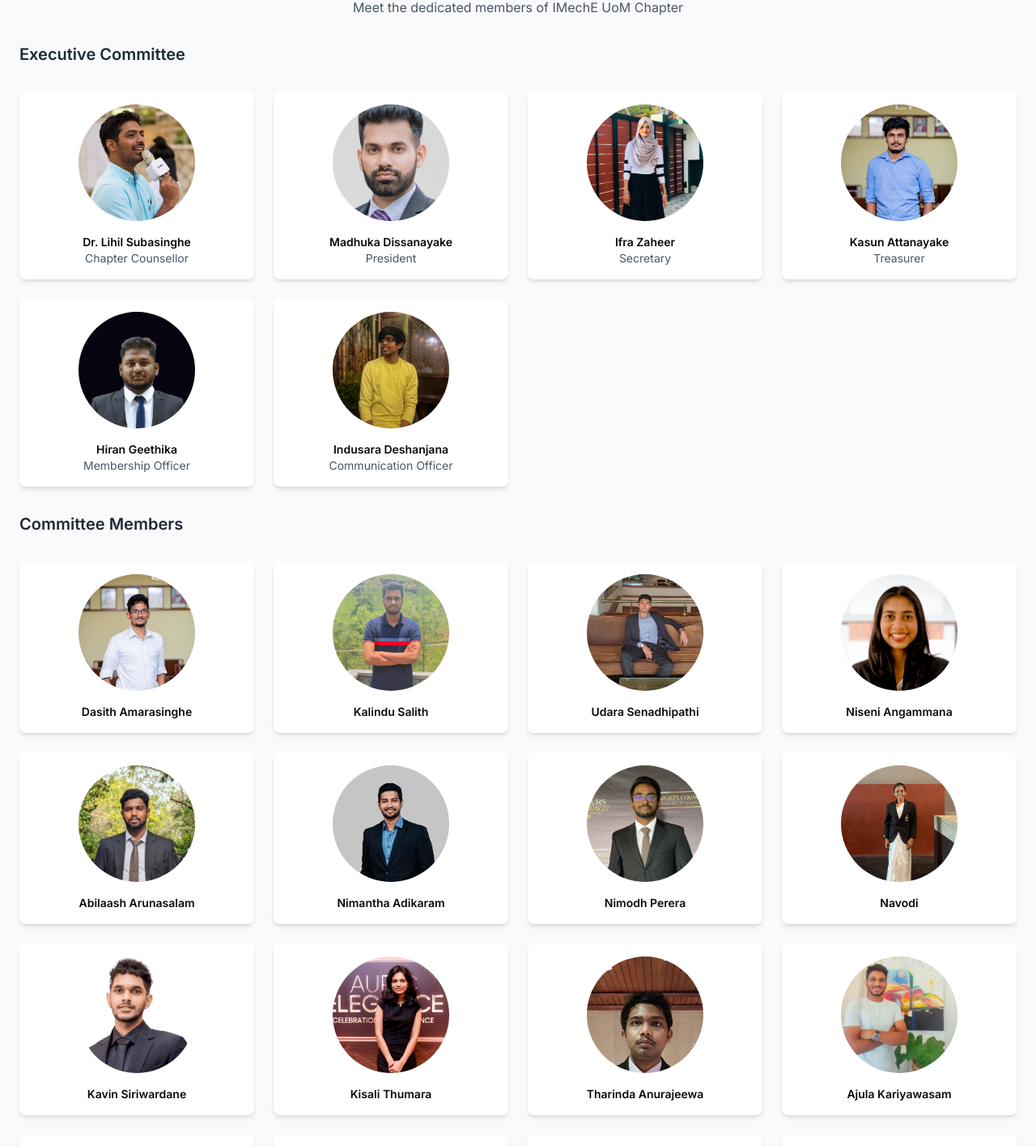
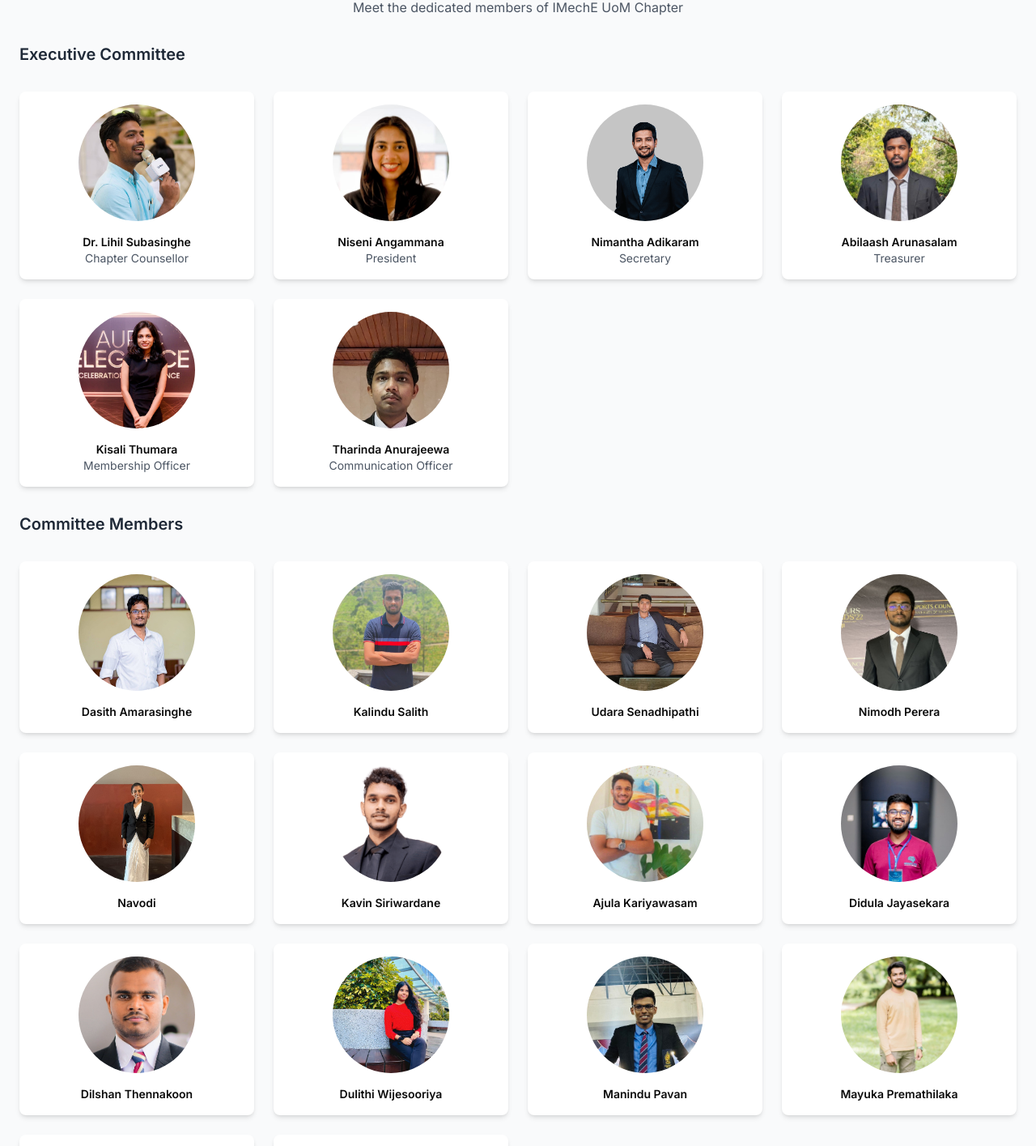
Before and after one commit to TharindaPrabhath/imeche, a Next.js app: page / in a window 1280 px wide. Shown: the part 2096-3511 px from the top of the page at 81% size. Built offline with nearby package versions, Linux system fonts and the light colour scheme.

Commit message:
Update members

```diff
--- a/app/page.tsx
+++ b/app/page.tsx
@@ -2,7 +2,7 @@ import { AboutSection } from '@/components/about-section';
 import { ContactUsSection } from '@/components/contact-us-section';
 import { EventsSection } from '@/components/events-section';
 import { HeroSection } from '@/components/Hero-section';
-import { MembersSection } from '@/components/memebrs-section';
+import { MembersSection } from '@/components/members-section';
 
 export default function Home() {
   return (
--- a/components/memebrs-section.tsx
+++ b/components/members-section.tsx
@@ -8,38 +8,38 @@ const EXECUTIVE_MEMBERS = [
     imageUrl: '/members/Lihil.jpg'
   },
   {
-    firstName: 'Madhuka',
-    lastName: 'Dissanayake',
+    firstName: 'Niseni',
+    lastName: 'Angammana',
     designation: 'President',
-    imageUrl: '/members/batch-19/Madhuka.png'
+    imageUrl: '/members/batch-20/Niseni.jpg'
   },
   {
-    firstName: 'Ifra',
-    lastName: 'Zaheer',
+    firstName: 'Nimantha',
+    lastName: 'Adikaram',
     designation: 'Secretary',
-    imageUrl: '/members/batch-20/Ifra.jpg'
+    imageUrl: '/members/batch-21/Nimantha.png'
   },
   {
-    firstName: 'Kasun',
-    lastName: 'Attanayake',
+    firstName: 'Abilaash',
+    lastName: 'Arunasalam',
     designation: 'Treasurer',
-    imageUrl: '/members/batch-19/Kasun.jpg'
+    imageUrl: '/members/batch-20/Abhilaash.jpg'
   },
   {
-    firstName: 'Hiran',
-    lastName: 'Geethika',
+    firstName: 'Kisali',
+    lastName: 'Thumara',
     designation: 'Membership Officer',
-    imageUrl: '/members/batch-20/Hiran.png'
+    imageUrl: '/members/batch-21/Kisali.jpg'
   },
   {
-    firstName: 'Indusara',
-    lastName: 'Deshanjana',
+    firstName: 'Tharinda',
+    lastName: 'Anurajeewa',
     designation: 'Communication Officer',
-    imageUrl: '/members/batch-20/Indusara.jpg'
+    imageUrl: '/members/batch-21/Tharinda.jpg'
   }
 ];
 
-const COMMITEE_MEMBERS = [
+const COMMITTEE_MEMBERS = [
   {
     firstName: 'Dasith',
     lastName: 'Amarasinghe',
@@ -56,21 +56,6 @@ const COMMITEE_MEMBERS = [
     imageUrl: '/members/batch-19/Udara.jpg'
   },
   {
-    firstName: 'Niseni',
-    lastName: 'Angammana',
-    imageUrl: '/members/batch-20/Niseni.jpg'
-  },
-  {
-    firstName: 'Abilaash',
-    lastName: 'Arunasalam',
-    imageUrl: '/members/batch-20/Abhilaash.jpg'
-  },
-  {
-    firstName: 'Nimantha',
-    lastName: 'Adikaram',
-    imageUrl: '/members/batch-21/Nimantha.png'
-  },
-  {
     firstName: 'Nimodh',
     lastName: 'Perera',
     imageUrl: '/members/batch-21/Nimodh.jpg'
@@ -84,16 +69,6 @@ const COMMITEE_MEMBERS = [
     firstName: 'Kavin',
     lastName: 'Siriwardane',
     imageUrl: '/members/batch-21/Kavin.png'
-  },
-  {
-    firstName: 'Kisali',
-    lastName: 'Thumara',
-    imageUrl: '/members/batch-21/Kisali.jpg'
-  },
-  {
-    firstName: 'Tharinda',
-    lastName: 'Anurajeewa',
-    imageUrl: '/members/batch-21/Tharinda.jpg'
   },
   {
     firstName: 'Ajula',
@@ -158,7 +133,7 @@ export function MembersSection() {
         <div className='mt-8'>
           <h3 className='text-xl font-semibold text-gray-800'>Committee Members</h3>
           <div className='mt-8 grid grid-cols-2 gap-6 md:grid-cols-3 lg:grid-cols-4'>
-            {COMMITEE_MEMBERS.map((member, index) => (
+            {COMMITTEE_MEMBERS.map((member, index) => (
               <MemberCard key={index} {...member} />
             ))}
           </div>
```
